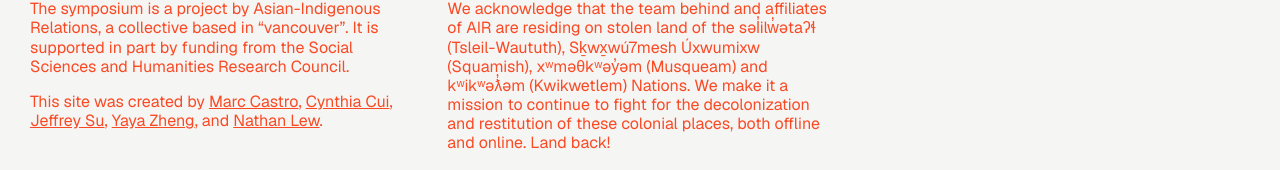
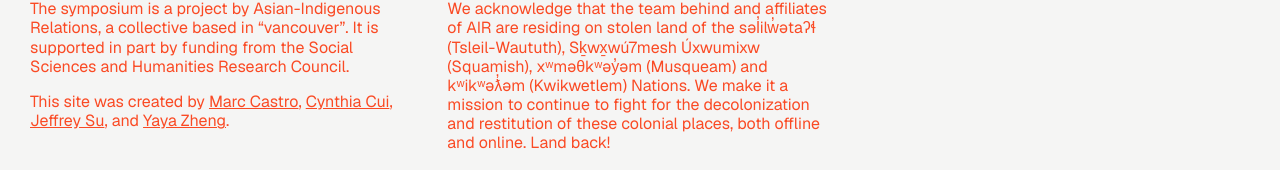
Before and after one commit to cyncui/air_symposium, a Next.js app: page / in a window 1280 px wide. Shown: the part 11826-11996 px from the top of the page. Built offline with nearby package versions, Linux system fonts and the light colour scheme; a web font is replaced by a local one.

Commit message:
fix: remove nathan

```diff
--- a/src/components/Footer/Footer.tsx
+++ b/src/components/Footer/Footer.tsx
@@ -56,7 +56,7 @@
               >
                 Jeffrey Su
               </a>
-              ,{" "}
+              , and{" "}
               <a
                 className="underline link"
                 href="https://xiaolanyaya.framer.website/"
@@ -64,15 +64,6 @@
                 rel="noopener noreferrer"
               >
                 Yaya Zheng
-              </a>
-              , and{" "}
-              <a
-                className="underline link"
-                href="https://www.linkedin.com/in/nathan-lew/"
-                target="_blank"
-                rel="noopener noreferrer"
-              >
-                Nathan Lew
               </a>
               .
             </p>
```
